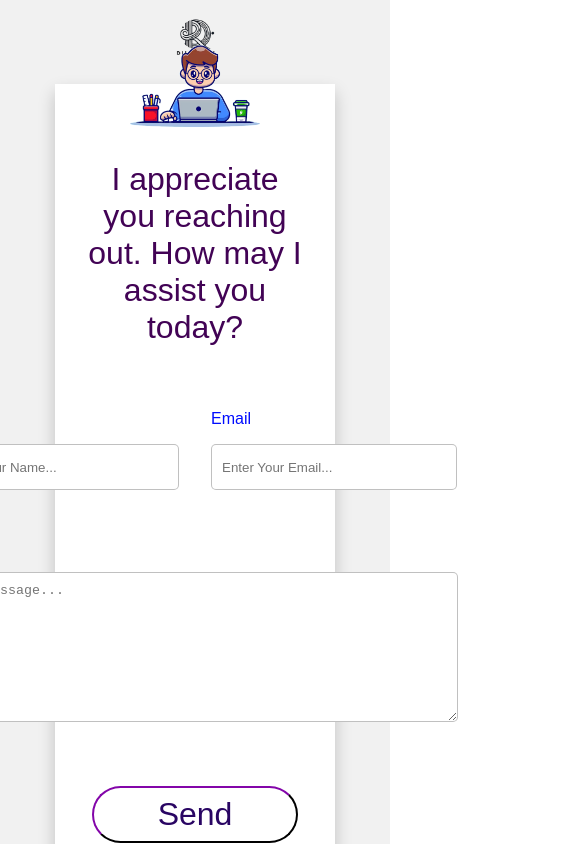
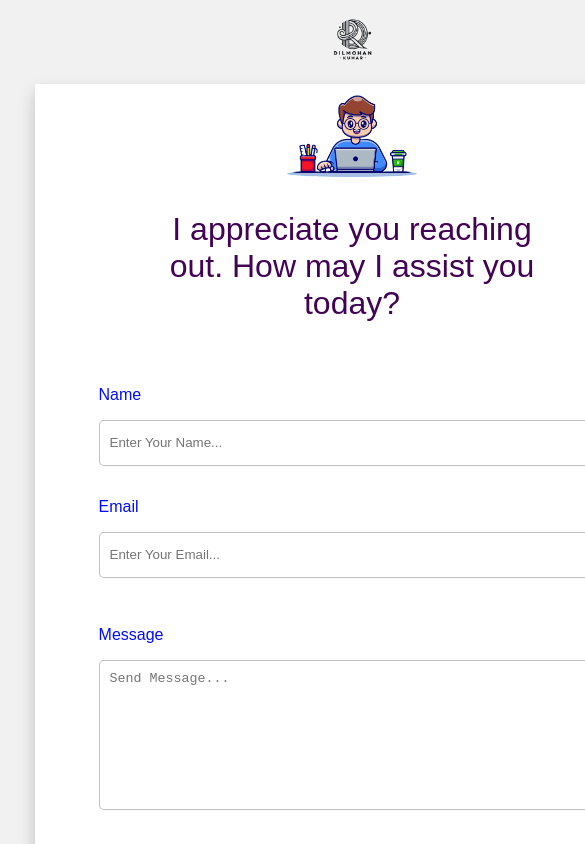
Before and after one commit to dilmohankumar/personal-portfolio, a React (Create React App) app: page /messform in a window 390 px wide. Shown: the top 844 px of the page, 585 px wide, since content can reach past the window. Built offline with nearby package versions, Linux system fonts and the light colour scheme; a web font is replaced by a local one.

Commit message:
message-page-completed-responsive

```diff
--- a/src/pages/messageform/messform.css
+++ b/src/pages/messageform/messform.css
@@ -15,7 +15,7 @@
 }
 .form-containerpp {
   width: 100%;
-  height: 150vh;
+  height: 66rem;
   display: flex;
   justify-content: center;
 }
--- a/src/pages/messageform/responsive.css
+++ b/src/pages/messageform/responsive.css
@@ -0,0 +1,39 @@
+@media (max-width: 829px) {
+  .input-field {
+    width: 80%;
+  }
+  .send-button {
+    font-size: 1.5rem;
+  }
+}
+@media (max-width: 740px) {
+  .input-col {
+    display: flex;
+    flex-direction: column;
+    padding-bottom: 3rem;
+    gap: 2rem;
+  }
+  .form-logo {
+    width: 6rem;
+    height: 6rem;
+  }
+  .form-container {
+    align-items: flex-start;
+    padding: 4rem;
+  }
+  .form-containerpp {
+    width: 44rem;
+  }
+  .bodyy {
+    width: 44rem;
+  }
+  .input-field {
+    width: 305%;
+  }
+  .textarea-field {
+    width: 270%;
+  }
+  .send-button {
+    width: 259%;
+  }
+}
```
